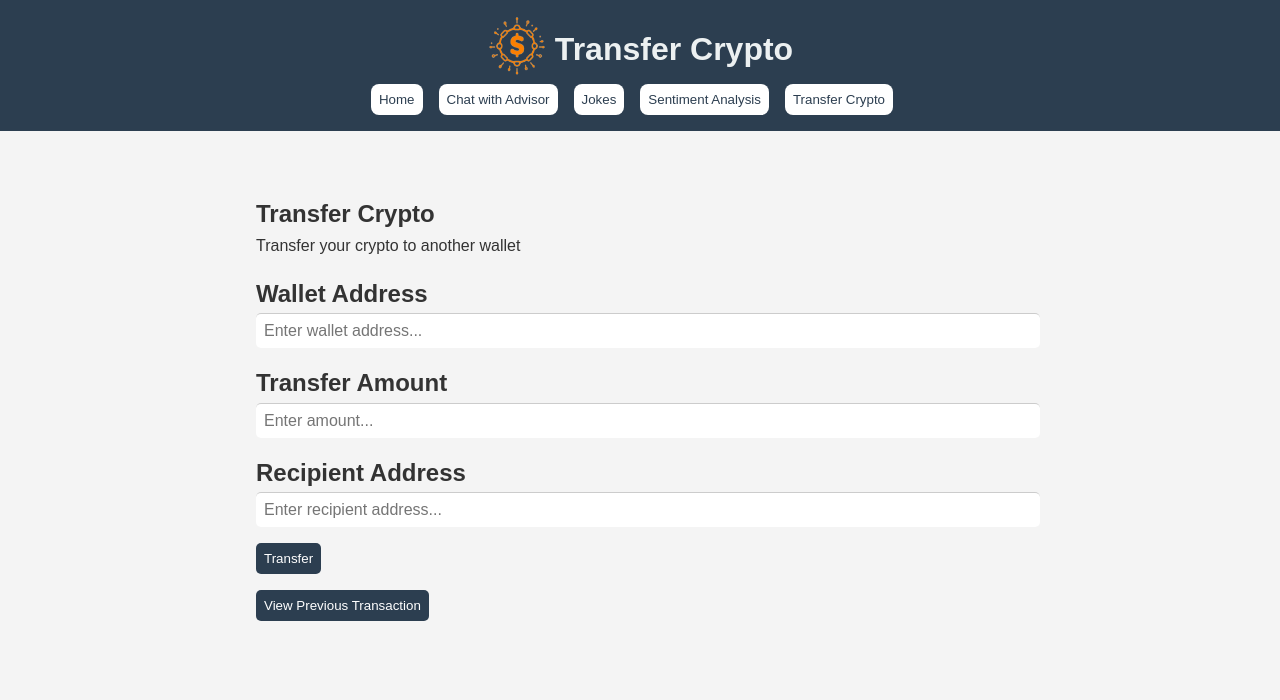
After one commit to wwaihoe/BC3415-app, a Flask app: page /transfer in a window 1280 px wide. The commit adds this page. Shown: the top 700 px of the page. Run offline with Flask 3, Linux system fonts and the light colour scheme; some libraries are stand-ins or nearby versions.

Commit message:
added crypto transfer feature

```diff
--- a/app.py
+++ b/app.py
@@ -94,5 +94,9 @@ def sentimentanalysisquery():
     sentiment = textblob.TextBlob(text).sentiment
     return jsonify({'polarity': sentiment.polarity, 'subjectivity': sentiment.subjectivity})
 
+@app.route('/transfer')
+def transfer():
+    return render_template('transfer.html')
+
 if __name__ == '__main__':
     app.run(debug=True)
--- a/static/styles/styles.css
+++ b/static/styles/styles.css
@@ -141,7 +141,7 @@ nav a button:hover {
 }
 
 button {
-    width: 30px;
+    width: fit-content;
     padding: 0.5rem;
     background-color: #2c3e50;
     color: white;
@@ -195,3 +195,29 @@ button {
     border-radius: 5px;
     white-space: pre;
 }
+
+.transfer-container {
+    display: flex;
+    flex-direction: column;
+    width: 80%;
+    margin: 2rem auto;
+    gap: 1rem;
+}
+
+h2 {
+    margin: 0;
+}
+
+p {
+    margin: 0;
+}
+
+.transfer-input {
+    width: 100%;
+    border: none;
+    border-top: 1px solid #ccc;
+    border-radius: 5px;
+    overflow: auto;
+    font-size: medium;
+    padding: 0.5rem;
+}
--- a/templates/chatbot.html
+++ b/templates/chatbot.html
@@ -18,6 +18,7 @@
                 <a href="{{ url_for('chatbot') }}"><button>Chat with Advisor</button></a>
                 <a href="{{ url_for('financejokes') }}"><button>Jokes</button></a>
                 <a href="{{ url_for('sentimentanalysis') }}"><button>Sentiment Analysis</button></a>
+                <a href="{{ url_for('transfer') }}"><button>Transfer Crypto</button></a>
             </nav>
         </div>
     </header>
--- a/templates/index.html
+++ b/templates/index.html
@@ -18,6 +18,7 @@
                 <a href="{{ url_for('chatbot') }}"><button>Chat with Advisor</button></a>
                 <a href="{{ url_for('financejokes') }}"><button>Jokes</button></a>
                 <a href="{{ url_for('sentimentanalysis') }}"><button>Sentiment Analysis</button></a>
+                <a href="{{ url_for('transfer') }}"><button>Transfer Crypto</button></a>
             </nav>
         </div>
     </header>
--- a/templates/jokes.html
+++ b/templates/jokes.html
@@ -18,6 +18,7 @@
                 <a href="{{ url_for('chatbot') }}"><button>Chat with Advisor</button></a>
                 <a href="{{ url_for('financejokes') }}"><button>Jokes</button></a>
                 <a href="{{ url_for('sentimentanalysis') }}"><button>Sentiment Analysis</button></a>
+                <a href="{{ url_for('transfer') }}"><button>Transfer Crypto</button></a>
             </nav>
         </div>
     </header>
--- a/templates/sentiment_analysis.html
+++ b/templates/sentiment_analysis.html
@@ -18,6 +18,7 @@
                 <a href="{{ url_for('chatbot') }}"><button>Chat with Advisor</button></a>
                 <a href="{{ url_for('financejokes') }}"><button>Jokes</button></a>
                 <a href="{{ url_for('sentimentanalysis') }}"><button>Sentiment Analysis</button></a>
+                <a href="{{ url_for('transfer') }}"><button>Transfer Crypto</button></a>
             </nav>
         </div>
     </header>
--- /dev/null
+++ b/templates/transfer.html
@@ -0,0 +1,134 @@
+<!DOCTYPE html>
+<html lang="en">
+<head>
+    <meta charset="UTF-8">
+    <meta name="viewport" content="width=device-width, initial-scale=1.0">
+    <title>Financial Advisor FAQs</title>
+    <link rel="stylesheet" href="{{ url_for('static', filename='styles/styles.css') }}">
+</head>
+<body>
+    <header>
+        <div id="logo-text">
+            <img id="header-logo" src="{{ url_for('static', filename='images/fintech_logo.png') }}" alt="Financial Advisor Logo" width="60px" height="60px">
+            <h1>Transfer Crypto</h1>
+        </div>
+        <div>
+            <nav>
+                <a href="{{ url_for('index') }}"><button>Home</button></a>
+                <a href="{{ url_for('chatbot') }}"><button>Chat with Advisor</button></a>
+                <a href="{{ url_for('financejokes') }}"><button>Jokes</button></a>
+                <a href="{{ url_for('sentimentanalysis') }}"><button>Sentiment Analysis</button></a>
+                <a href="{{ url_for('transfer') }}"><button>Transfer Crypto</button></a>
+            </nav>
+        </div>
+    </header>
+    <main>
+        <div class="transfer-container">
+            <div class="transfer-item">
+                <h2>Transfer Crypto</h2>
+                <p>Transfer your crypto to another wallet</p>
+            </div>
+            <div class="transfer-item">
+                <h2>Wallet Address</h2>
+                <input class="transfer-input" type="text" id="wallet-address" placeholder="Enter wallet address...">
+            </div>
+            <div class="transfer-item">
+                <h2>Transfer Amount</h2>
+                <input class="transfer-input" type="text" id="transfer-amount" placeholder="Enter amount...">
+            </div>
+            <div class="transfer-item">
+                <h2>Recipient Address</h2>
+                <input class="transfer-input" type="text" id="recipient-address" placeholder="Enter recipient address...">
+            </div>
+            <button onclick="transferCrypto()">Transfer</button>
+            <button onclick="viewTransaction()">View Previous Transaction</button>
+            <div id="transaction">
+                <h2 id="transaction-details-header"></h2>
+                <p id="view-payer"></p>
+                <p id="view-recipient"></p>
+                <p id="view-amount"></p>
+                <div id="transfer-output"></div>
+            </div>
+        </div>
+    </main>
+    <script src="https://cdn.jsdelivr.net/npm/web3@1.5.2/dist/web3.min.js"></script>
+    <script>
+
+        const contractAddress = "0x0fC5025C764cE34df352757e82f7B5c4Df39A836";
+        const abi=[
+            {
+                "inputs": [],
+                "stateMutability": "nonpayable",
+                "type": "constructor"
+            },
+            {
+                "inputs": [],
+                "name": "transaction",
+                "outputs": [
+                    {
+                        "internalType": "address",
+                        "name": "",
+                        "type": "address"
+                    },
+                    {
+                        "internalType": "address",
+                        "name": "",
+                        "type": "address"
+                    },
+                    {
+                        "internalType": "uint256",
+                        "name": "",
+                        "type": "uint256"
+                    }
+                ],
+                "stateMutability": "view",
+                "type": "function"
+            },
+            {
+                "inputs": [
+                    {
+                        "internalType": "address",
+                        "name": "payer_add",
+                        "type": "address"
+                    },
+                    {
+                        "internalType": "address",
+                        "name": "payee_add",
+                        "type": "address"
+                    },
+                    {
+                        "internalType": "uint256",
+                        "name": "transfer_amount",
+                        "type": "uint256"
+                    }
+                ],
+                "name": "transfer",
+                "outputs": [],
+                "stateMutability": "nonpayable",
+                "type": "function"
+            }
+        ];
+        const web3 = new Web3(Web3.givenProvider);
+        const contract = new web3.eth.Contract(abi, contractAddress);
+
+        async function transferCrypto() {
+            const accounts = await web3.eth.requestAccounts();
+            console.log(accounts);
+            const walletAddress = document.getElementById('wallet-address').value;
+            const transferAmount = document.getElementById('transfer-amount').value;
+            const recipientAddress = document.getElementById('recipient-address').value;
+            await contract.methods.transfer(walletAddress, recipientAddress, transferAmount).send({ from: accounts[0] });
+        }
+
+        async function viewTransaction() {
+            const result = await contract.methods.transaction().call();
+            console.log(result);
+            document.getElementById("transaction-details-header").innerText = "Transaction Details";
+            document.getElementById("view-payer").innerText = "Payer address " + result[0];
+            document.getElementById("view-recipient").innerText = "Payee address " + result[1];
+            document.getElementById("view-amount").innerText = "Amount " + result[2];
+        }
+
+    </script>
+</body>
+</html>
```
